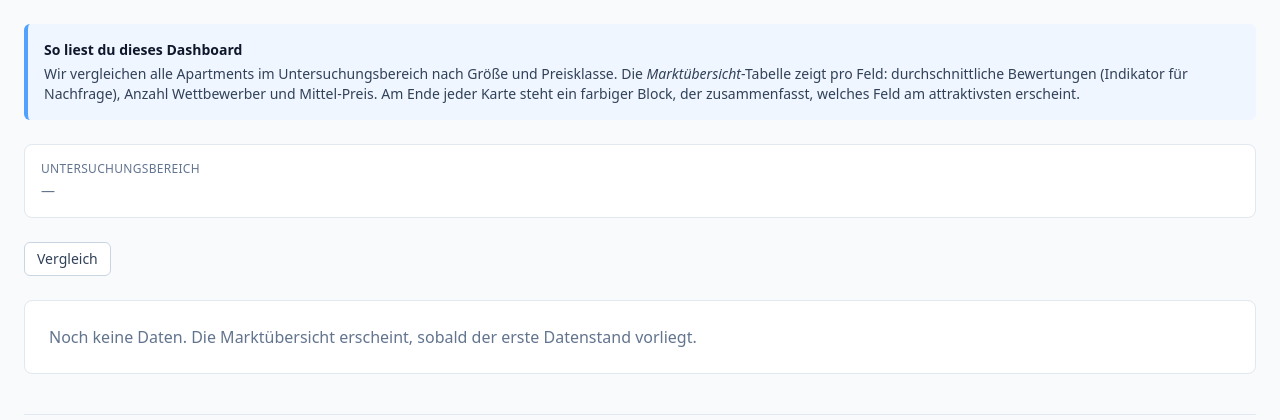
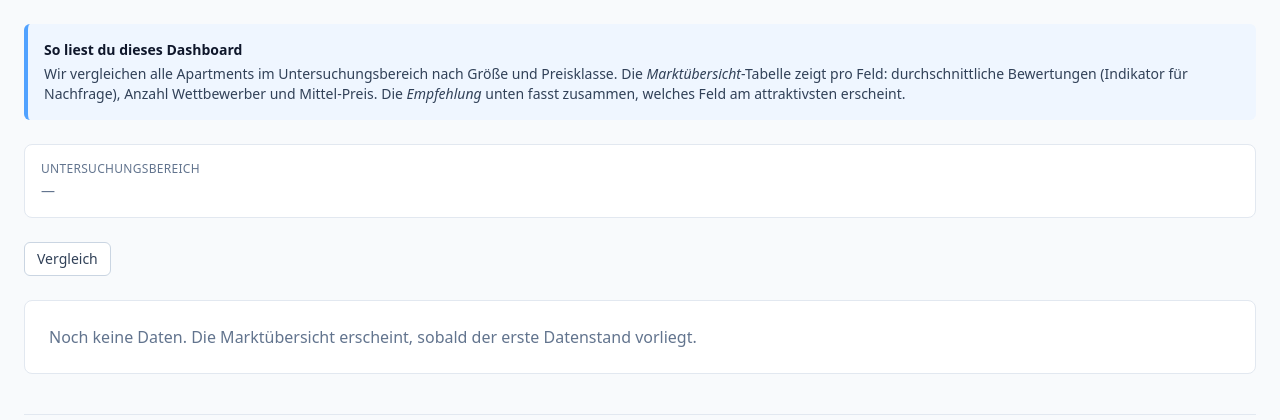
Before and after one commit to karlgrey/AirBI, a FastAPI app: template airbi/web/templates/dashboard.html in a window 1280 px wide. Shown: the part 92-512 px from the top of the page. Run offline with FastAPI, Linux system fonts and the light colour scheme; the template is opened without the code that fills it, so the values that code supplies are empty; style sheets or scripts are compiled from the project's sources; some libraries are stand-ins or nearby versions.

Commit message:
fix: Onboarding-Box behält 'Empfehlung'; Position-Test schärft auf 'Empfehlung — '

```diff
--- a/airbi/web/templates/dashboard.html
+++ b/airbi/web/templates/dashboard.html
@@ -24,8 +24,8 @@
         Wir vergleichen alle Apartments im Untersuchungsbereich nach Größe und
         Preisklasse. Die <em>Marktübersicht</em>-Tabelle zeigt pro Feld:
         durchschnittliche Bewertungen (Indikator für Nachfrage), Anzahl
-        Wettbewerber und Mittel-Preis. Am Ende jeder Karte steht ein
-        farbiger Block, der zusammenfasst, welches Feld am attraktivsten erscheint.
+        Wettbewerber und Mittel-Preis. Die <em>Empfehlung</em> unten fasst
+        zusammen, welches Feld am attraktivsten erscheint.
       </p>
     </section>
 
```
Also changed, not shown: tests/test_web.py (+4 -1 lines).
